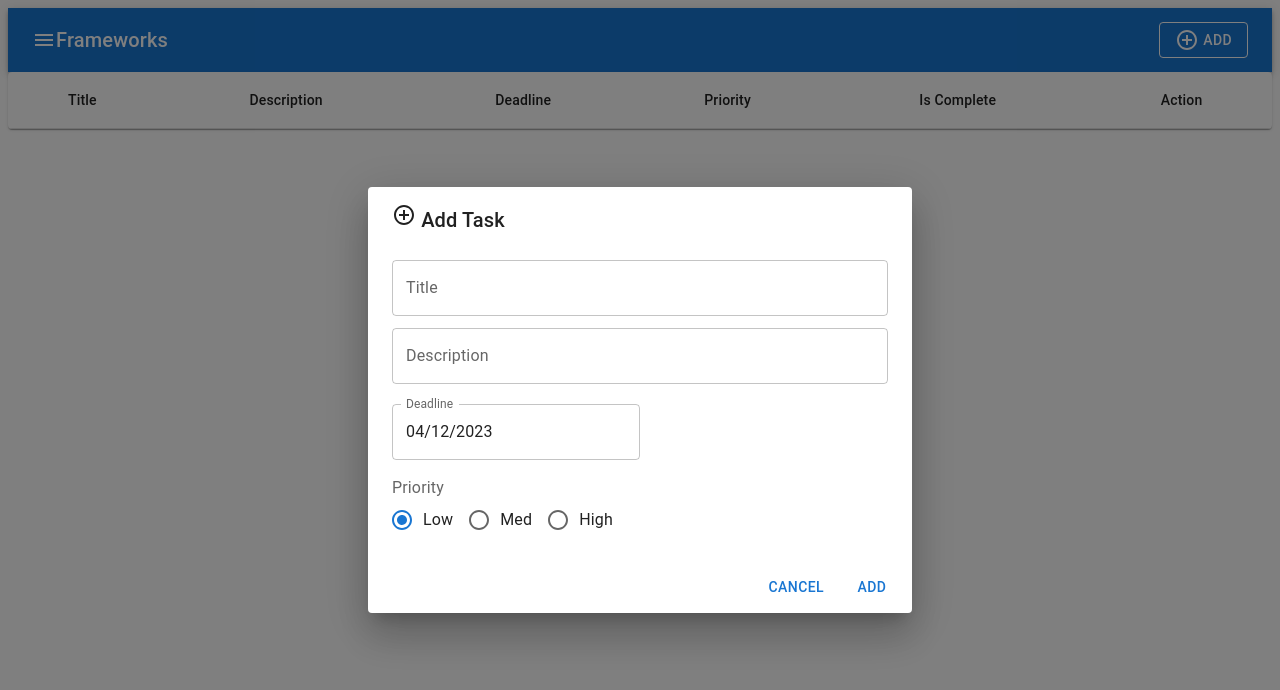
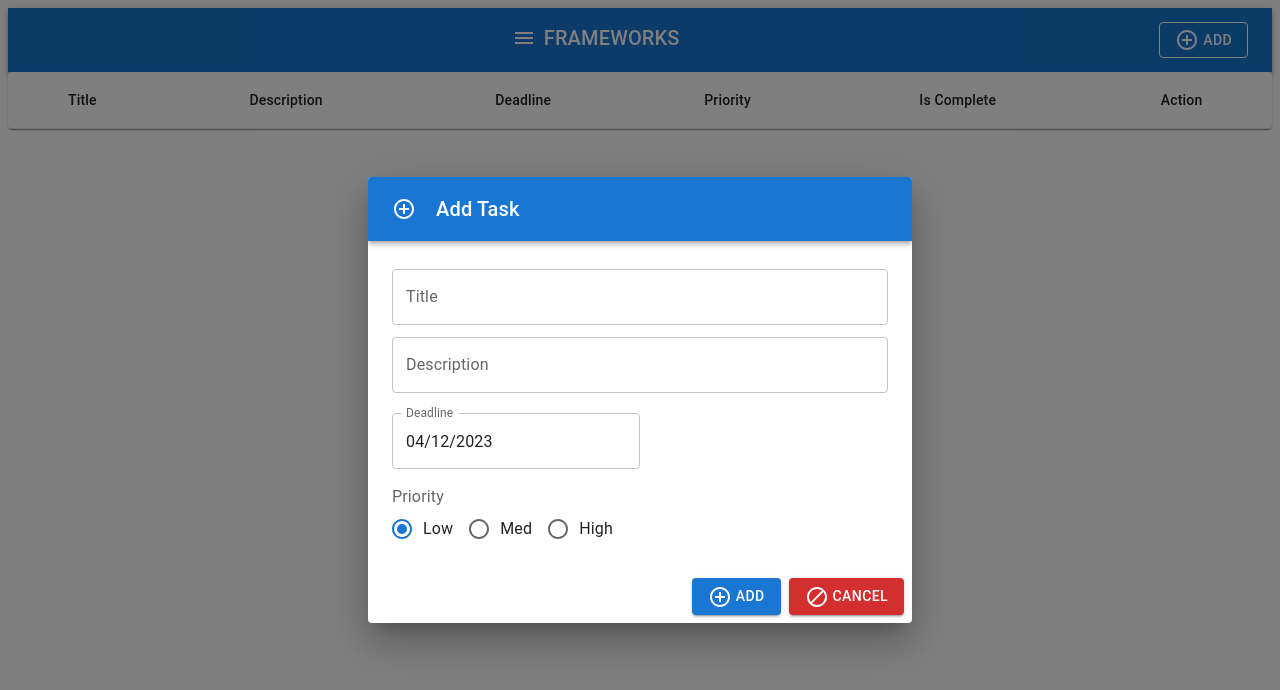
Before and after one commit to joshhager603/to-do-react, a React (Create React App) app: page / in a window 1280 px wide. Both pictures are taken after a click on the button "ADD". Shown: the top 690 px of the page. Built offline with nearby package versions, Linux system fonts and the light colour scheme.

Commit message:
added form validation/error checking and success toasters

```diff
--- a/src/App.js
+++ b/src/App.js
@@ -88,6 +88,7 @@ class App extends React.Component {
     this.handleUpdateOff = this.handleUpdateOff.bind(this);
     this.handleUpdateOn = this.handleUpdateOn.bind(this);
     this.handleGetFields = this.handleGetFields.bind(this);
+    this.titleAdded = this.titleAdded.bind(this);
   }
 
   handleAdd(title, description, deadline, priority, isComplete, action) {
@@ -124,6 +125,17 @@ class App extends React.Component {
     return getFields(this.state.rows, title);
   }
 
+  titleAdded(title){
+    let i = find(this.state.rows, title);
+
+    if(i === -1){
+      return false;
+    }
+    else{
+      return true;
+    }
+  }
+
   render(){
     return (
       <div>
@@ -134,6 +146,7 @@ class App extends React.Component {
           handleUpdateOff={this.handleUpdateOff}
           handleUpdateOn={this.handleUpdateOn}
           handleGetFields={this.handleGetFields}
+          titleAdded={this.titleAdded}
         />
         <Table rows={this.state.rows} />
       </div>
--- /dev/null
+++ b/src/Components/AddBar.js
@@ -0,0 +1,31 @@
+import * as React from 'react';
+import AppBar from '@mui/material/AppBar';
+import Box from '@mui/material/Box';
+import Toolbar from '@mui/material/Toolbar';
+import Typography from '@mui/material/Typography';
+import IconButton from '@mui/material/IconButton';
+import ControlPointIcon from '@mui/icons-material/ControlPoint';
+
+export default function AddBar() {
+  return (
+    <Box sx={{ flexGrow: 1 }}>
+      <AppBar position="static">
+        <Toolbar>
+          <IconButton
+            size="large"
+            edge="start"
+            color="inherit"
+            aria-label="menu"
+            disableRipple
+            sx={{ mr: 1 }}
+          >
+            <ControlPointIcon />
+          </IconButton>
+          <Typography variant="h6" component="div" sx={{ flexGrow: 1 }}>
+            Add Task
+          </Typography>
+        </Toolbar>
+      </AppBar>
+    </Box>
+  );
+}
--- a/src/Components/Bar.js
+++ b/src/Components/Bar.js
@@ -5,15 +5,65 @@ import Toolbar from '@mui/material/Toolbar';
 import Typography from '@mui/material/Typography';
 import MenuIcon from '@mui/icons-material/Menu';
 import FormDialog from './FormDialog';
+import IconButton from '@mui/material/IconButton';
+import SuccessToaster from './SuccessToaster';
 
 export default function ButtonAppBar(props) {
+  const [deleteToasterOpen, setDeleteToasterOpen] = React.useState(false);
+  const [updateToasterOpen, setUpdateToasterOpen] = React.useState(false);
+  const [addToasterOpen, setAddToasterOpen] = React.useState(false);
+
+  const handleDeleteClick = () => {
+    setDeleteToasterOpen(true);
+  };
+
+  const handleUpdateClick = () => {
+    setUpdateToasterOpen(true);
+  }
+
+  const handleAddClick = () => {
+    setAddToasterOpen(true);
+  }
+
+  const handleDeleteToasterClose = (event, reason) => {
+    if(reason === 'clickaway'){
+        return;
+    }
+
+    setDeleteToasterOpen(false);
+  };
+
+  const handleUpdateToasterClose = (event, reason) => {
+    if(reason === 'clickaway'){
+        return;
+    }
+
+    setUpdateToasterOpen(false);
+  };
+
+  const handleAddToasterClose = (event, reason) => {
+    if(reason === 'clickaway'){
+        return;
+    }
+
+    setAddToasterOpen(false);
+  };
+
   return (
+    <div>
       <Box sx={{ flexGrow: 1 }}>
         <AppBar position="static">
           <Toolbar>
-        <MenuIcon />
-        <Typography variant="h6" component="div" sx={{ flexGrow: 1 }}>
-          Frameworks
+            <Typography align='center' variant="h6" component="div" sx={{ flexGrow: 1 }}>
+              <IconButton
+                size="large"
+                edge="start"
+                color="inherit"
+                aria-label="menu"
+                disableRipple
+                sx={{ mb: 0.5, pr: 1 }}
+              ><MenuIcon /></IconButton>
+                FRAMEWORKS
             </Typography>
             <FormDialog
               handleAdd={props.handleAdd}
@@ -22,9 +72,18 @@ export default function ButtonAppBar(props) {
               handleUpdateOff={props.handleUpdateOff}
               handleUpdateOn={props.handleUpdateOn}
               handleGetFields={props.handleGetFields}
+              titleAdded={props.titleAdded}
+              handleDeleteClick={handleDeleteClick}
+              handleUpdateClick={handleUpdateClick}
+              handleAddClick={handleAddClick}
             />
           </Toolbar>
         </AppBar>
       </Box>
+      <SuccessToaster open={deleteToasterOpen} handleToasterClose={handleDeleteToasterClose} message="Task successfully deleted" />
+      <SuccessToaster open={updateToasterOpen} handleToasterClose={handleUpdateToasterClose} message="Task successfully updated" />
+      <SuccessToaster open={addToasterOpen} handleToasterClose={handleAddToasterClose} message="Task successfully added" />
+    </div>
+
   );
 }
--- a/src/Components/ButtonStack.js
+++ b/src/Components/ButtonStack.js
@@ -14,8 +14,10 @@ export default function ButtonStack(props) {
         handleUpdateOn={props.handleUpdateOn}
         handleUpdateOff={props.handleUpdateOff}
         handleGetFields={props.handleGetFields}
+        handleDeleteClick={props.handleDeleteClick}
+        handleUpdateClick={props.handleUpdateClick}
       />
-      <DeleteButton handleDelete={props.handleDelete} title={props.title}/>
+      <DeleteButton handleDelete={props.handleDelete} title={props.title} handleDeleteClick={props.handleDeleteClick}/>
     </Stack>
   );
 }
--- a/src/Components/FormDialog.js
+++ b/src/Components/FormDialog.js
@@ -4,7 +4,6 @@ import TextField from '@mui/material/TextField';
 import Dialog from '@mui/material/Dialog';
 import DialogActions from '@mui/material/DialogActions';
 import DialogContent from '@mui/material/DialogContent';
-import DialogTitle from '@mui/material/DialogTitle';
 import ControlPointIcon from '@mui/icons-material/ControlPoint';
 import DatePicker from './DatePicker';
 import Box from '@mui/material/Box';
@@ -12,6 +11,8 @@ import Radio from './Radio'
 import ButtonStack from './ButtonStack';
 import CompleteCheckbox from './CompleteCheckbox';
 import dayjs from 'dayjs';
+import AddBar from './AddBar';
+import DoNotDisturbAltIcon from '@mui/icons-material/DoNotDisturbAlt';
 
 export default function FormDialog(props) {
   const [open, setOpen] = React.useState(false);
@@ -19,14 +20,54 @@ export default function FormDialog(props) {
   const [description, setDescription] = React.useState('');
   const [deadline, setDeadline] = React.useState('');
   const [priority, setPriority] = React.useState('');
+  const [titleError, setTitleError] = React.useState(false);
+  const [titleHelper, setTitleHelper] = React.useState('');
+  const [desError, setDesError] = React.useState(false);
+  const [desHelper, setDesHelper] = React.useState(false);
 
   const handleClickOpen = () => {
     setOpen(true);
     setDeadline(dayjs().format('MM/DD/YY'));
+    setPriority('Low');
   };
 
   const handleClose = () => {
     setOpen(false);
+    setTitle('');
+    setDescription('');
+    setTitleError(false);
+    setTitleHelper('');
+    setDesError(false);
+    setDesHelper('');
+  };
+
+  const validate = () => {
+   let valid = true;
+
+   if(title === ''){
+    valid = false;
+    setTitleError(true);
+    setTitleHelper('Must include a title');
+   }
+   else if(props.titleAdded(title)){
+    valid = false;
+    setTitleError(true);
+    setTitleHelper('Duplicate title');
+   }
+
+   if(description === ''){
+    valid = false;
+    setDesError(true);
+    setDesHelper('Must include a description');
+   }
+
+   if(valid){
+    handleAddLocal();
+   }
+   else{
+    console.log('invalid input');
+   }
+
   };
 
   const handleAddLocal = () => {
@@ -45,8 +86,11 @@ export default function FormDialog(props) {
                       handleUpdateOn={props.handleUpdateOn}
                       handleUpdateOff={props.handleUpdateOff}
                       handleGetFields={props.handleGetFields}
+                      handleDeleteClick={props.handleDeleteClick}
+                      handleUpdateClick={props.handleUpdateClick}
                     />)
-    setOpen(false);
+    props.handleAddClick();
+    handleClose();
   }
 
   const handleTitleChange = (e) => {
@@ -71,10 +115,12 @@ export default function FormDialog(props) {
         <ControlPointIcon />&nbsp;Add
       </Button>
       <Dialog open={open} onClose={handleClose}>
-        <DialogTitle><ControlPointIcon />&nbsp;Add Task</DialogTitle>
+        <AddBar />
         <DialogContent>
           <TextField
             autoFocus
+            error={titleError}
+            helperText={titleHelper}
             margin="dense"
             id="title"
             label="Title"
@@ -86,6 +132,8 @@ export default function FormDialog(props) {
           />
           <TextField
             autoFocus
+            error={desError}
+            helperText={desHelper}
             margin="dense"
             id="description"
             label="Description"
@@ -111,8 +159,8 @@ export default function FormDialog(props) {
           </Box>
         </DialogContent>
         <DialogActions>
-          <Button onClick={handleClose}>Cancel</Button>
-          <Button onClick={handleAddLocal}>Add</Button>
+          <Button color='primary' variant='contained'onClick={validate}><ControlPointIcon />&nbsp;Add</Button>
+          <Button color='error' variant='contained' onClick={handleClose}><DoNotDisturbAltIcon />&nbsp;Cancel</Button>
         </DialogActions>
       </Dialog>
     </div>
--- /dev/null
+++ b/src/Components/SuccessToaster.js
@@ -0,0 +1,19 @@
+import * as React from 'react';
+import Snackbar from '@mui/material/Snackbar';
+import MuiAlert from '@mui/material/Alert';
+
+
+const Alert = React.forwardRef(function Alert(props, ref) {
+    return <MuiAlert elevation={6} ref={ref} variant="filled" {...props} />;
+});
+
+export default function SuccessToaster(props){
+
+    return(
+        <Snackbar open={props.open} autoHideDuration={6000} onClose={props.handleToasterClose} anchorOrigin={{vertical: 'bottom', horizontal: 'right'}}>
+            <Alert onClose={props.handleToasterClose} severity="success" sx={{ width: '100%' }}>
+            {props.message}
+            </Alert>
+        </Snackbar>
+    );
+}
--- /dev/null
+++ b/src/Components/UpdateBar.js
@@ -0,0 +1,31 @@
+import * as React from 'react';
+import AppBar from '@mui/material/AppBar';
+import Box from '@mui/material/Box';
+import Toolbar from '@mui/material/Toolbar';
+import Typography from '@mui/material/Typography';
+import IconButton from '@mui/material/IconButton';
+import EditIcon from '@mui/icons-material/Edit';
+
+export default function UpdateBar() {
+  return (
+    <Box sx={{ flexGrow: 1 }}>
+      <AppBar position="static">
+        <Toolbar>
+          <IconButton
+            size="large"
+            edge="start"
+            color="inherit"
+            aria-label="menu"
+            disableRipple
+            sx={{ mr: 1 }}
+          >
+            <EditIcon />
+          </IconButton>
+          <Typography variant="h6" component="div" sx={{ flexGrow: 1 }}>
+            Edit Task
+          </Typography>
+        </Toolbar>
+      </AppBar>
+    </Box>
+  );
+}
--- a/src/Components/UpdateDialog.js
+++ b/src/Components/UpdateDialog.js
@@ -4,13 +4,14 @@ import TextField from '@mui/material/TextField';
 import Dialog from '@mui/material/Dialog';
 import DialogActions from '@mui/material/DialogActions';
 import DialogContent from '@mui/material/DialogContent';
-import DialogTitle from '@mui/material/DialogTitle';
 import EditIcon from '@mui/icons-material/Edit';
 import DatePicker from './DatePicker';
 import Box from '@mui/material/Box';
 import Radio from './Radio'
 import ButtonStack from './ButtonStack';
 import CompleteCheckbox from './CompleteCheckbox';
+import UpdateBar from './UpdateBar'
+import DoNotDisturbAltIcon from '@mui/icons-material/DoNotDisturbAlt';
 
 export default function UpdateDialog(props) {
     const [open, setOpen] = React.useState(false);
@@ -48,7 +49,10 @@ export default function UpdateDialog(props) {
                                 handleUpdateOn={props.handleUpdateOn}
                                 handleUpdateOff={props.handleUpdateOff}
                                 handleGetFields={props.handleGetFields}
+                                handleDeleteClick={props.handleDeleteClick}
+                                handleUpdateClick={props.handleUpdateClick}
                             />);
+        props.handleUpdateClick();
         setOpen(false);
     };
 
@@ -71,7 +75,7 @@ export default function UpdateDialog(props) {
                 <EditIcon />&nbsp;Update
             </Button>
             <Dialog open={open} onClose={handleClose}>
-                <DialogTitle><EditIcon />&nbsp;Edit Task</DialogTitle>
+                <UpdateBar />
                 <DialogContent>
                     <TextField
                     autoFocus
@@ -100,8 +104,8 @@ export default function UpdateDialog(props) {
                     </Box>
                 </DialogContent>
                 <DialogActions>
-                    <Button onClick={handleClose}>Cancel</Button>
-                    <Button onClick={handleUpdateLocal}>Edit</Button>
+                    <Button color='primary' variant='contained' onClick={handleUpdateLocal}><EditIcon />&nbsp;Edit</Button>
+                    <Button color='error' variant='contained' onClick={handleClose}><DoNotDisturbAltIcon />&nbsp;Cancel</Button>
                 </DialogActions>
             </Dialog>
         </div>
```
Also changed, not shown: src/Components/DeleteButton.js (+6 -1 lines). Lines whose indentation alone changed are shown as unchanged.
